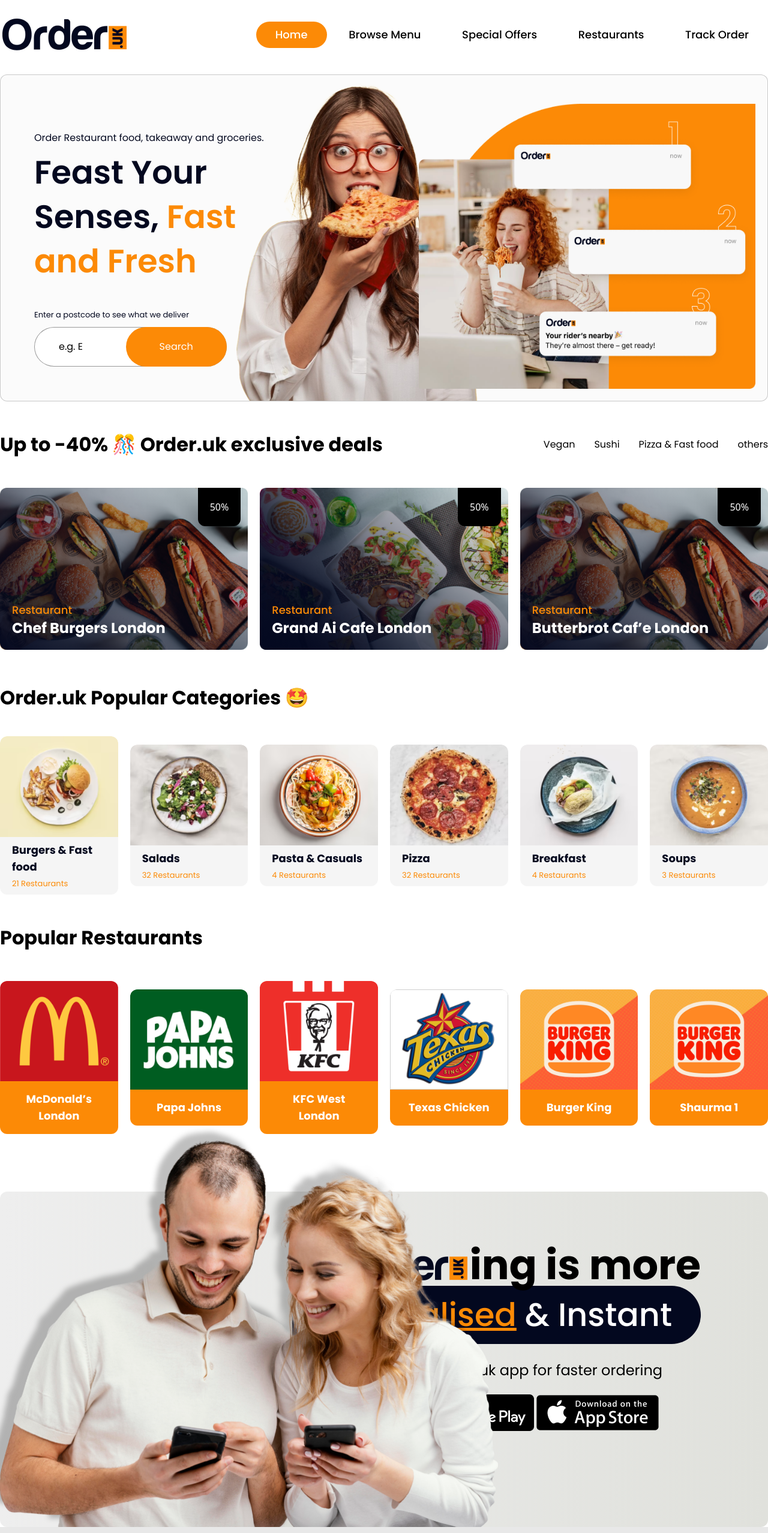
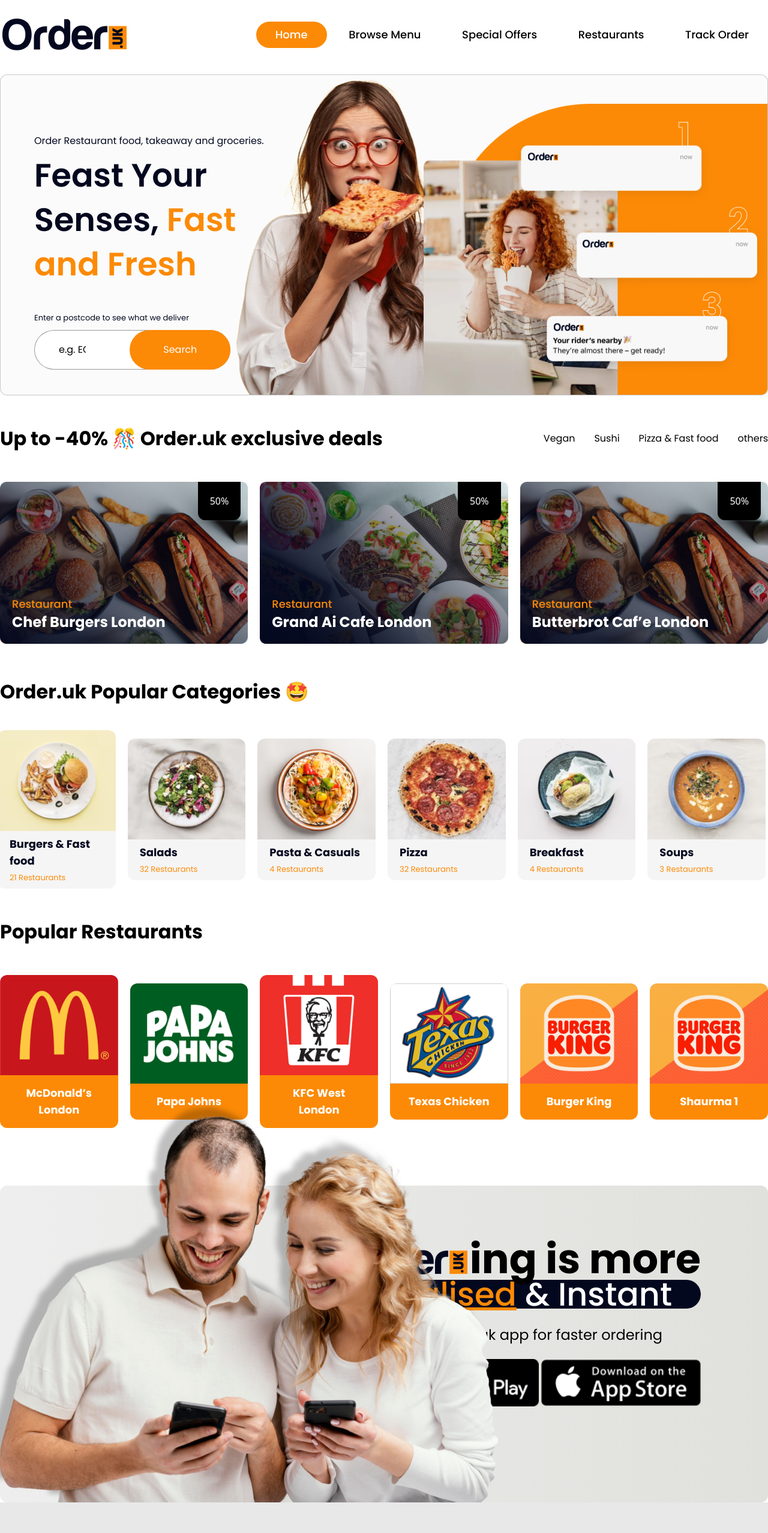
Before and after one commit to frontend-complex/food-ordering, a React (Vite) app: page / in a window 1280 px wide. Shown: the part 91-2646 px from the top of the page at 60% size. Built offline with nearby package versions, Linux system fonts and the light colour scheme.

Commit message:
Home page mobile responsive

```diff
--- a/src/components/Home/AdvertizeBanner/index.jsx
+++ b/src/components/Home/AdvertizeBanner/index.jsx
@@ -5,28 +5,37 @@
 
 const AdvertizeBanner = () => {
   return (
-    <section className="mt-24 container rounded-xl mx-auto bg-gradient-to-r from-[#EEEEEE] to-[#E0E1DC] flex flex-col md:flex-row items-center md:pt-24 md:pb-40 md:pr-28 relative">
+    <section className="px-5 md:px-0  mx-auto  mb-10 md:mb-0">
+      <div className="mt-14 md:mt-24 container rounded-xl  md:mx-auto bg-gradient-to-r from-[#EEEEEE] to-[#E0E1DC] flex flex-col-reverse md:flex-row items-center pt-20 px-7 md:pt-24 md:pb-40 md:pr-28 relative">
         <div className="w-full md:w-5/12   ">
           <img
             src={atvergizeImage}
-          style={{ filter: "drop-shadow(-16px -15px 4px rgba(0, 0, 0, 0.25))" }}
-          className="md:absolute bottom-0 left-0 md:w-[830px]"
+            style={{
+              filter: "drop-shadow(-16px -15px 4px rgba(0, 0, 0, 0.25))",
+            }}
+            className="md:absolute bottom-0 left-0 w-80  mt-5 md:mt-0 md:w-[830px]"
           />
         </div>
         <div className="w-full md:w-7/12 ">
-        <div className="flex justify-end mb-2 flex-row items-center font-bold text-4xl md:text-[68px] font-poppins">
-          <img src={logo} alt="" className="" />
-          <h1 className="">ing is more</h1>
+          <div className="flex justify-center md:justify-end mb-2 flex-row items-center font-bold text-4xl md:text-[68px] font-poppins">
+            <img src={logo} alt="" className="w-[110px] md:w-auto" />
+            <h1 className="text-[32px] md:text-[68px]">ing is more</h1>
           </div>
-        <h1 className="text-white text-[54px] font-poppins font-medium bg-[#03081F] rounded-r-full pr-12 py-2 text-right">
-          <span className="text-orange underline">Personalised</span> & Instant
+          <h1 className="text-white  font-poppins font-medium md:bg-[#03081F] rounded-r-full text-2xl md:text-[54px] md:pr-12 md:py-2 text-center md:text-right">
+            <span className="text-orange underline ">Personalised</span>{" "}
+            <span className="text-[#03081F] md:text-white">& Instant</span>
           </h1>
-        <p className="mt-7 text-right font-normal font-poppins text-2xl mr-16">
+          <p className="mt-7 text-center md:text-right font-normal font-poppins text-sm  md:text-2xl md:mr-16">
             Download the Order.uk app for faster ordering
           </p>
-        <div className="flex flex-col md:flex-row mt-6 ml-32 justify-center gap-1 items-center">
-          <img src={playstore} alt="" />
-          <img src={applestore} alt="" />
+          <div className="flex flex-row mt-6 md:ml-32 justify-center gap-1 items-center">
+            <div className="w-full">
+              <img src={playstore} alt="" className="w-full" />
+            </div>
+            <div className="w-full">
+              <img src={applestore} alt="" className="w-full" />
+            </div>
+          </div>
         </div>
       </div>
     </section>
--- a/src/components/Home/Banner/index.jsx
+++ b/src/components/Home/Banner/index.jsx
@@ -3,33 +3,33 @@
 
 const Banner = () => {
   return (
-    <section className="bg-silver2 gap-10 md:gap-60 border relative border-black/20 font-poppins  rounded-xl flex flex-col-reverse md:flex-row items-center p-5 mt-10 md:mt-0 md:pt-12 md:pl-14">
+    <section className="bg-silver2 gap-10 md:gap-60 border relative border-black/20 font-poppins  rounded-xl flex flex-col-reverse md:flex-row items-center  mt-10 md:mt-0 md:pt-12 md:pl-14 mx-5 md:mx-0 ">
       {/* left */}
-      <div className="w-full md:w-5/12 z-30">
-        <p className="text-[#03081F] text-base leading-10 ">
+      <div className="w-full p-2 md:p-0 md:w-5/12 z-30">
+        <p className="text-[#03081F] text-base leading-10 text-center md:text-left ">
           Order Restaurant food, takeaway and groceries.
         </p>
-        <h1 className="text-[#03081F] leading-snug text-[54px]  font-semibold">
+        <h1 className="text-[#03081F] leading-snug text-3xl md:text-[54px] text-center md:text-left  font-semibold">
           Feast Your Senses, <span className="text-orange">Fast and Fresh</span>
         </h1>
-        <p className="text-[#03081F]  leading-10 text-[13px] mt-8   ">
+        <p className="text-[#03081F]  leading-10 text-[13px] mt-8  text-center md:text-left  ">
           Enter a postcode to see what we deliver
         </p>
-        <div className="relative w-4/5">
+        <div className="relative w-full md:w-4/5 ">
           <input
             type="text"
             name=""
             id=""
-            className="py-5 pl-10 pr-60 w-full rounded-full border border-black/40"
+            className="py-3 md:py-5 pl-3 pr-32 md:pl-10 md:pr-60 w-full rounded-full border border-black/40"
             defaultValue={"e.g. EC4R 3TE"}
           />
-          <button className="px-14 cursor-pointer  rounded-full bg-orange text-white absolute right-0 top-0 inset-y-0">
+          <button className="px-10 md:px-14 cursor-pointer  rounded-full bg-orange text-white absolute right-0 top-0 inset-y-0">
             Search
           </button>
         </div>
       </div>
       {/* right */}
-      <div className="w-full md:w-7/12  z-20 flex justify-end">
+      <div className="w-full md:w-7/12   z-20 flex justify-end">
         <img src={headerBanner} alt="" />
       </div>
       <img
--- a/src/components/Home/Category/CategoryCard.jsx
+++ b/src/components/Home/Category/CategoryCard.jsx
@@ -2,15 +2,19 @@
 
 const CategoryCard = ({ img, title, total, className }) => {
   return (
-    <div className={`rounded-xl w-full cursor-pointer group ${className}  `}>
+    <div
+      className={`rounded-xl w-full cursor-pointer group ${
+        className ? className : ""
+      }`}
+    >
       <div className="overflow-hidden rounded-t-xl">
         <img
           src={img}
           className="w-full rounded-t-xl group-hover:scale-105 transition-all duration-300"
         />
       </div>
-      <div className="flex flex-col gap-1 px-5 py-2 rounded-b-xl bg-silver3">
-        <h4 className="text-[#03081F]  font-bold font-poppins text-lg">
+      <div className="flex flex-col gap-1 px-2 md:px-5 py-1 md:py-2 rounded-b-xl bg-silver3">
+        <h4 className="text-[#03081F]  font-bold font-poppins text-xs lg:text-lg">
           {title}
         </h4>
         <p className="text-orange  text-[13px] font-poppins font-normal">
--- a/src/components/Home/Category/index.jsx
+++ b/src/components/Home/Category/index.jsx
@@ -8,14 +8,18 @@
       <SectionHeading className={"mt-16 pb-12 "}>
         Order.uk Popular Categories 🤩
       </SectionHeading>
-      <div className="flex flex-col md:flex-row items-center gap-5 ">
+      <div className="flex  flex-row flex-wrap md:flex-nowrap  items-center box-border md:gap-5 -translate-x-3 md:-translate-x-1 ">
         {categoryList.map((category) => (
-          <CategoryCard
-            title={category?.title}
+          <div
+            className="w-1/2 md:w-full h-full pl-5 pb-3 md:pl-0 md:pb-0 md:overflow-x-auto"
             key={category?.id}
-            total={category?.total}
-            img={category?.image}
-          />
+          >
+            <CategoryCard
+              title={category?.title}
+              total={category?.total}
+              img={category?.image}
+            />
+          </div>
         ))}
       </div>
     </section>
--- a/src/components/Home/PopularRestaurent/index.jsx
+++ b/src/components/Home/PopularRestaurent/index.jsx
@@ -1,3 +1,4 @@
+/* eslint-disable react/prop-types */
 import { popularRestaurantList } from "../../../constants/popularRestaurant.constant";
 import SectionHeading from "../../ui/FooterHeading/SectionHeading";
 
@@ -5,14 +6,14 @@
   return (
     <section className="p-5 md:p-0">
       <SectionHeading className={"my-14"}>{title}</SectionHeading>
-      <div className="flex  flex-col md:flex-row items-center justify-between gap-5">
+      <div className="flex   overflow-x-auto  flex-row  items-center justify-between gap-2 md:gap-5 ">
         {popularRestaurantList.map((restaurant) => (
-          <div key={restaurant.id} className="rounded-xl ">
+          <div key={restaurant.id} className="rounded-xl w-full  md:w-auto ">
             <div className=" w-full">
-              <img src={restaurant?.image} className="rounded-t-xl w-full" />
+              <img src={restaurant?.image} className="rounded-t-xl  w-full" />
             </div>
-            <div className="bg-orange py-4 text-white px-7 rounded-b-xl">
-              <p className="font-bold text-center text-lg  font-poppins">
+            <div className="bg-orange py-1 md:py-4 text-white px-3 md:px-7 rounded-b-xl">
+              <p className="font-normal md:font-bold text-center text-sm md:text-lg  font-poppins">
                 {restaurant?.title}
               </p>
             </div>
--- a/src/components/ui/FooterHeading/SectionHeading/index.jsx
+++ b/src/components/ui/FooterHeading/SectionHeading/index.jsx
@@ -2,7 +2,9 @@
 const SectionHeading = ({ children, className }) => {
   return (
     <h2
-      className={`font-poppins font-bold text-2xl md:text-[32px] text-black ${className}`}
+      className={`font-poppins font-bold text-2xl md:text-[32px] text-black text-center md:text-left  ${
+        className ? className : ""
+      }`}
     >
       {children}
     </h2>
```
Lines whose indentation alone changed are shown as unchanged.
